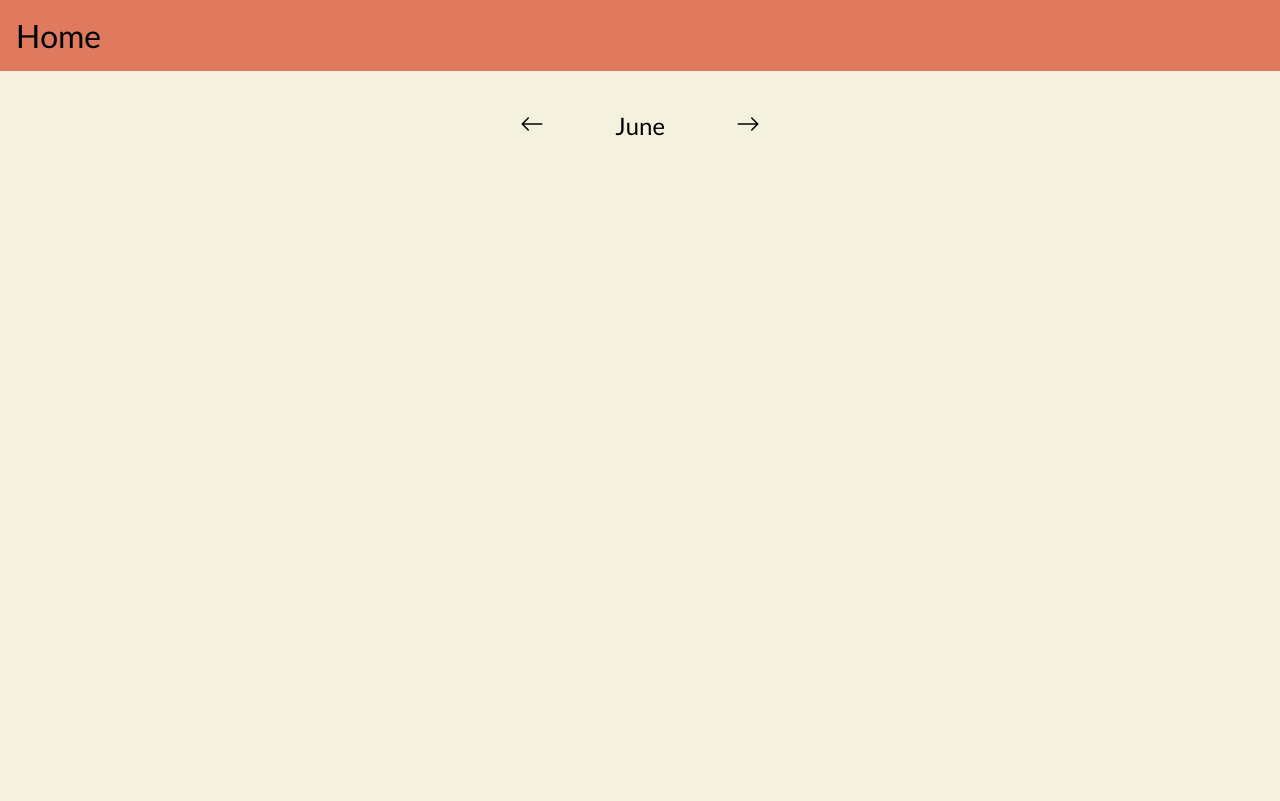
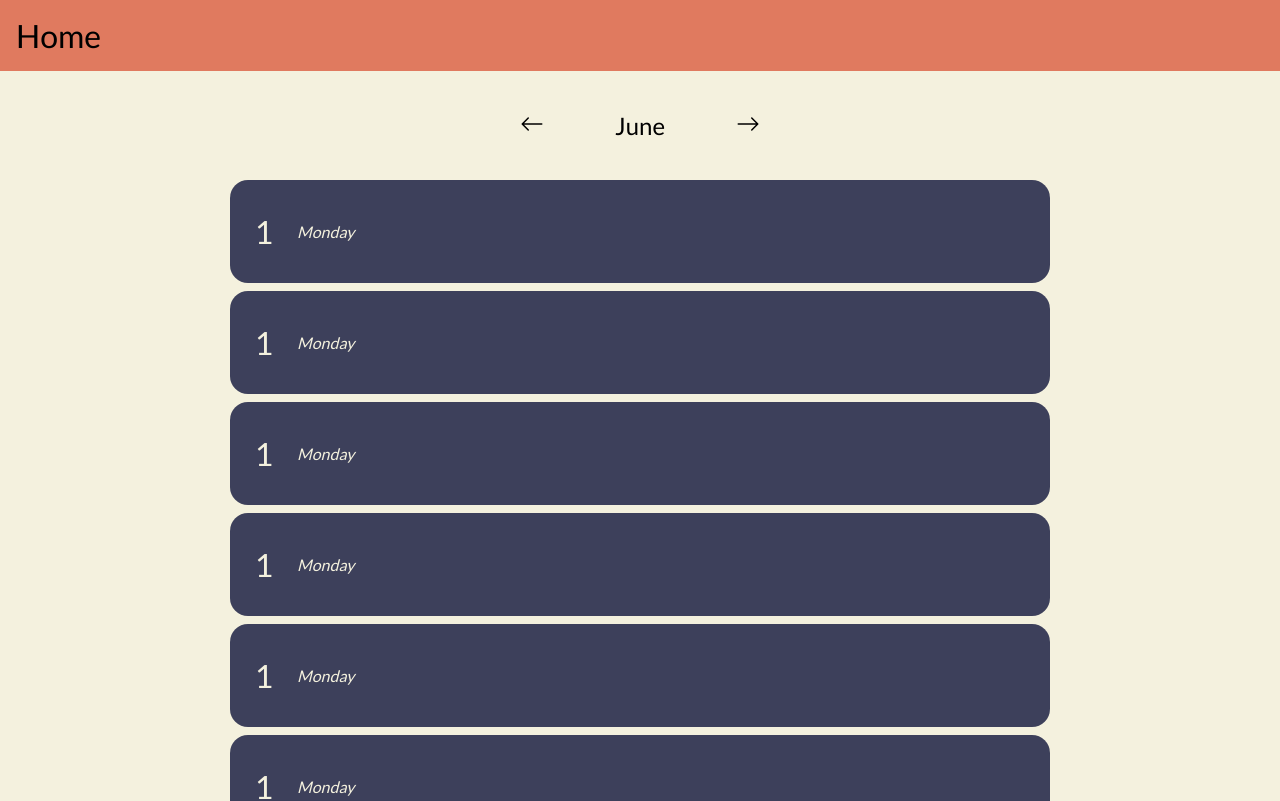
Before and after one commit to JaxonAdams/musical-octo-potato, a React (Create React App) app in the folder client/: page / in a window 1280 px wide. Shown: the top 801 px of the page. Built offline with nearby package versions, Linux system fonts and the light colour scheme; the HTML template or start-up script is replaced by a standard one.

Commit message:
continued work on calendar

```diff
--- a/client/src/App.css
+++ b/client/src/App.css
@@ -33,6 +33,12 @@ body, html {
 /* end header styling */
 
 /* calendar styling */
+.calendar {
+  width: 80vw;
+  margin: 0 auto;
+  display: block;
+}
+
 .month-select {
   width: 30vw;
   margin: 1rem auto;
@@ -50,4 +56,29 @@ body, html {
 .arrow-container {
   cursor: pointer;
 }
+
+.day-card {
+  width: 80%;
+  margin: 0.5rem auto;
+  border-radius: 18px;
+  display: flex;
+  flex-flow: row wrap;
+  justify-content: flex-start;
+  align-items: center;
+  background-color: var(--background-secondary);
+  color: var(--background-primary);
+  cursor: pointer;
+}
+
+.day-number {
+  font-size: 2rem;
+}
+
+.day-header {
+  font-style: italic;
+}
+
+.day-number, .day-header {
+  margin-left: 1.5rem;
+}
 /* end calendar styling */
--- a/client/src/components/Calendar.js
+++ b/client/src/components/Calendar.js
@@ -1,11 +1,13 @@
 import React from 'react';
 
 import MonthSelect from './MonthSelect';
+import Month from './Month';
 
 const Calendar = () => {
     return (
         <div className='calendar'>
             <MonthSelect />
+            <Month />
         </div>
     );
 };
--- /dev/null
+++ b/client/src/components/Day.js
@@ -0,0 +1,12 @@
+import React from 'react';
+
+const Day = ({ number, day }) => {
+    return (
+        <div className='day-card'>
+            <p className='day-number'>{number}</p>
+            <p className='day-header'>{day}</p>
+        </div>
+    );
+};
+
+export default Day;
--- /dev/null
+++ b/client/src/components/Month.js
@@ -0,0 +1,26 @@
+import React from 'react';
+
+import Day from './Day';
+
+const Month = () => {
+    return (
+        <div className='month'>
+            <Day number={1} day={'Monday'} />
+            <Day number={1} day={'Monday'} />
+            <Day number={1} day={'Monday'} />
+            <Day number={1} day={'Monday'} />
+            <Day number={1} day={'Monday'} />
+            <Day number={1} day={'Monday'} />
+            <Day number={1} day={'Monday'} />
+            <Day number={1} day={'Monday'} />
+            <Day number={1} day={'Monday'} />
+            <Day number={1} day={'Monday'} />
+            <Day number={1} day={'Monday'} />
+            <Day number={1} day={'Monday'} />
+            <Day number={1} day={'Monday'} />
+            <Day number={1} day={'Monday'} />
+        </div>
+    );
+};
+
+export default Month;
--- a/client/src/components/MonthSelect.js
+++ b/client/src/components/MonthSelect.js
@@ -44,7 +44,7 @@ const MonthSelect = () => {
             <div className='arrow-container' onClick={decrementMonth}>
                 <ArrowLeft className='month-select-child' />
             </div>
-            <p className='month month-select-child'>{monthArr[monthIndex]}</p>
+            <p className='month-select-child'>{monthArr[monthIndex]}</p>
             <div className='arrow-container' onClick={incrementMonth}>
                 <ArrowRight className='month-select-child' />
             </div>
```
